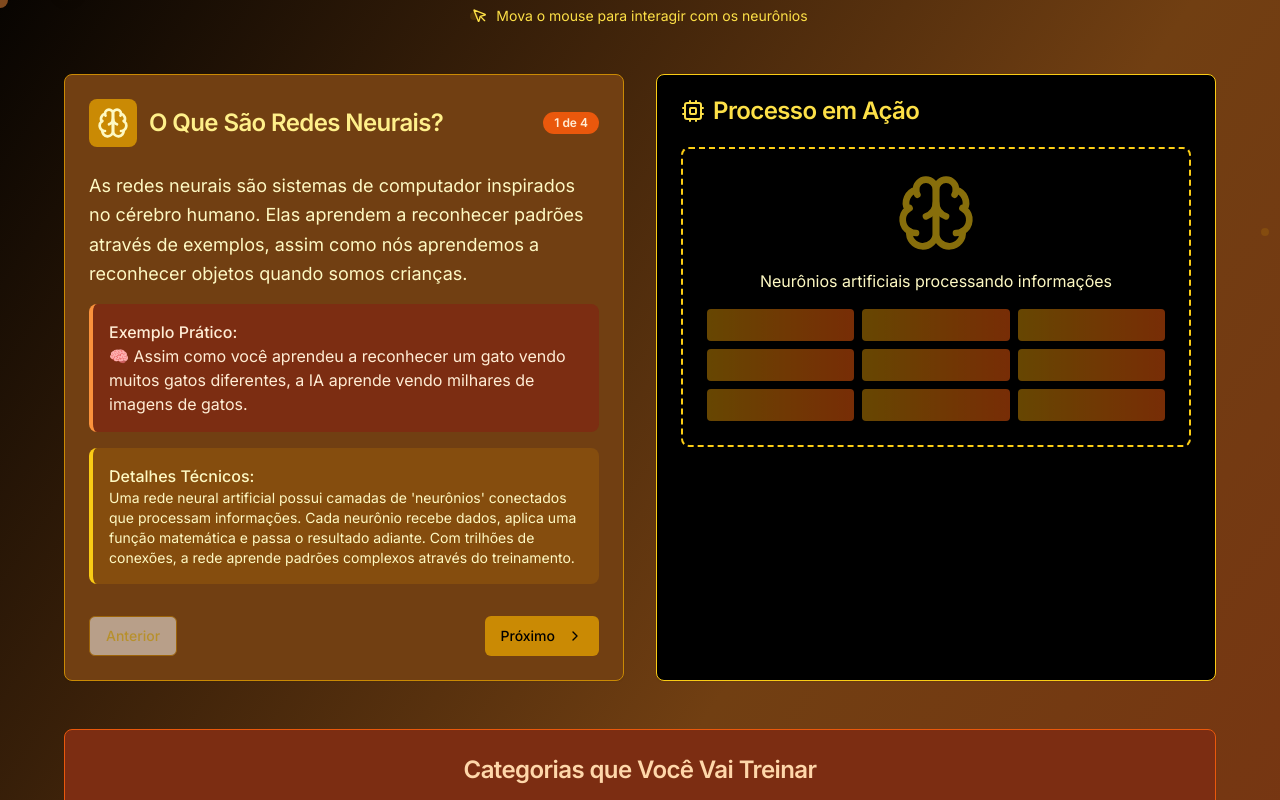
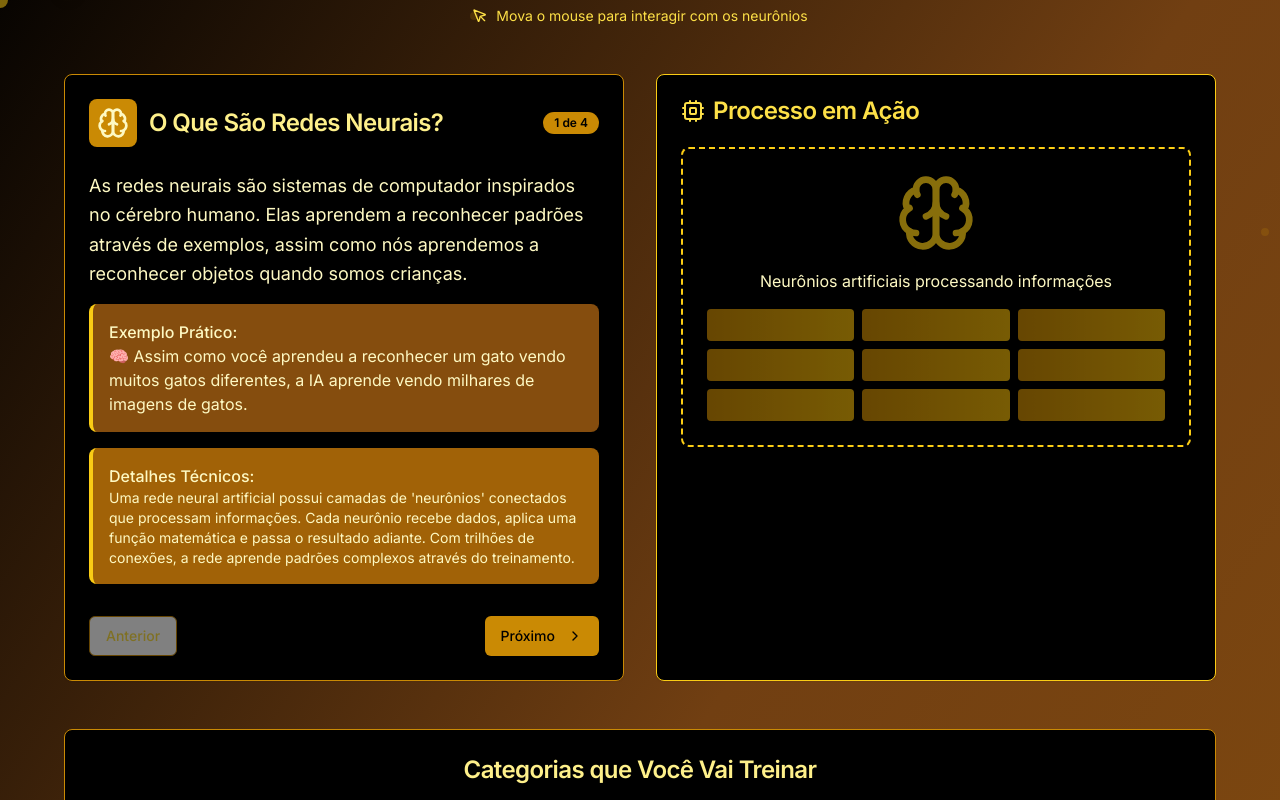
Before and after one commit to LucaslcZ100/Reconhecimento-de-imagens-com-Redes-Neurais, a React (Vite) app: page / in a window 1280 px wide. Both pictures are taken after a click on the button "🚀 Iniciar Experiência". Shown: the part 126-926 px from the top of the page. Built offline with nearby package versions, Linux system fonts and the light colour scheme.

Commit message:
Refactor: Improve "Como funciona" section aesthetics
Update the "Como funciona o reconhecimento de imagens" section's visual style to match the overall design changes.

```diff
--- a/src/components/ProjectIntroduction.tsx
+++ b/src/components/ProjectIntroduction.tsx
@@ -82,7 +82,7 @@ const ProjectIntroduction = ({ onStartGame }: ProjectIntroductionProps) => {
     {
       name: "Seres Vivos",
       shape: "circle",
-      color: "bg-green-600",
+      color: "bg-yellow-600",
       examples: ["🐱 Gato", "🐶 Cachorro", "👤 Pessoa", "🐵 Macaco", "🐴 Cavalo"],
       features: "Formas orgânicas, olhos, movimento natural, características biológicas",
       aiPerspective: "A IA identifica padrões como simetria facial, presença de olhos, texturas orgânicas e proporções típicas de seres vivos."
@@ -90,7 +90,7 @@ const ProjectIntroduction = ({ onStartGame }: ProjectIntroductionProps) => {
     {
       name: "Objetos Manufaturados",
       shape: "rectangle",
-      color: "bg-blue-600",
+      color: "bg-yellow-600",
       examples: ["🚗 Carro", "📱 Telefone", "🏠 Casa", "💻 Computador", "📚 Livro"],
       features: "Linhas retas, geometria regular, bordas definidas, materiais artificiais",
       aiPerspective: "A IA detecta padrões geométricos regulares, superfícies lisas, ângulos de 90 graus e estruturas simétricas criadas pelo homem."
@@ -98,7 +98,7 @@ const ProjectIntroduction = ({ onStartGame }: ProjectIntroductionProps) => {
     {
       name: "Elementos Naturais",
       shape: "triangle",
-      color: "bg-purple-600",
+      color: "bg-yellow-600",
       examples: ["🏔️ Montanha", "🌲 Árvore", "🌸 Flor", "🍃 Folha", "⛰️ Paisagem"],
       features: "Formas irregulares, texturas naturais, assimetria, crescimento orgânico",
       aiPerspective: "A IA reconhece padrões fractais, texturas irregulares, assimetria natural e estruturas que seguem leis de crescimento orgânico."
@@ -121,7 +121,7 @@ const ProjectIntroduction = ({ onStartGame }: ProjectIntroductionProps) => {
     <div
       ref={containerRef}
       onMouseMove={handleMouseMove}
-      className="min-h-screen p-6 bg-gradient-to-br from-black via-yellow-900 to-orange-900 relative overflow-hidden"
+      className="min-h-screen p-6 bg-gradient-to-br from-black via-yellow-900 to-yellow-800 relative overflow-hidden"
     >
       {/* Background interativo */}
       {neurons.map((neuron) => (
@@ -141,7 +141,7 @@ const ProjectIntroduction = ({ onStartGame }: ProjectIntroductionProps) => {
 
       {/* Cursor seguidor */}
       <div
-        className="absolute w-4 h-4 bg-orange-400 rounded-full opacity-40 pointer-events-none animate-pulse"
+        className="absolute w-4 h-4 bg-yellow-400 rounded-full opacity-40 pointer-events-none animate-pulse"
         style={{
           left: `${mousePosition.x}%`,
           top: `${mousePosition.y}%`,
@@ -153,7 +153,7 @@ const ProjectIntroduction = ({ onStartGame }: ProjectIntroductionProps) => {
       <div className="max-w-6xl mx-auto relative z-10">
         {/* Header */}
         <div className="text-center mb-12">
-          <h1 className="text-5xl font-bold mb-4 bg-gradient-to-r from-yellow-400 to-orange-400 bg-clip-text text-transparent">
+          <h1 className="text-5xl font-bold mb-4 bg-gradient-to-r from-yellow-400 to-yellow-300 bg-clip-text text-transparent">
             Como Funciona o Reconhecimento de Imagens?
           </h1>
           <p className="text-xl text-yellow-200">
@@ -167,7 +167,7 @@ const ProjectIntroduction = ({ onStartGame }: ProjectIntroductionProps) => {
 
         {/* Passo a passo interativo */}
         <div className="grid lg:grid-cols-2 gap-8 mb-12">
-          <Card className="h-fit bg-yellow-900 border-yellow-600 text-yellow-100">
+          <Card className="h-fit bg-black border-yellow-600 text-yellow-100">
             <CardHeader>
               <div className="flex items-center justify-between">
                 <div className="flex items-center gap-3">
@@ -178,7 +178,7 @@ const ProjectIntroduction = ({ onStartGame }: ProjectIntroductionProps) => {
                     {steps[currentStep].title}
                   </CardTitle>
                 </div>
-                <Badge className="bg-orange-600 text-orange-100">
+                <Badge className="bg-yellow-600 text-black">
                   {currentStep + 1} de {steps.length}
                 </Badge>
               </div>
@@ -188,12 +188,12 @@ const ProjectIntroduction = ({ onStartGame }: ProjectIntroductionProps) => {
                 {steps[currentStep].content}
               </p>
 
-              <div className="p-4 rounded-lg border-l-4 bg-orange-900 border-orange-400 text-orange-100">
+              <div className="p-4 rounded-lg border-l-4 bg-yellow-800 border-yellow-400 text-yellow-100">
                 <p className="font-medium">Exemplo Prático:</p>
                 <p>{steps[currentStep].example}</p>
               </div>
 
-              <div className="p-4 rounded-lg border-l-4 bg-yellow-800 border-yellow-400 text-yellow-100">
+              <div className="p-4 rounded-lg border-l-4 bg-yellow-700 border-yellow-400 text-yellow-100">
                 <p className="font-medium">Detalhes Técnicos:</p>
                 <p className="text-sm">{steps[currentStep].details}</p>
               </div>
@@ -238,7 +238,7 @@ const ProjectIntroduction = ({ onStartGame }: ProjectIntroductionProps) => {
                         {Array.from({ length: 9 }).map((_, i) => (
                           <div
                             key={i}
-                            className="h-8 bg-gradient-to-r from-yellow-600 to-orange-600 rounded"
+                            className="h-8 bg-gradient-to-r from-yellow-600 to-yellow-500 rounded"
                             style={{
                               animationDelay: `${i * 0.2}s`,
                               animation: 'pulse 2s infinite'
@@ -251,7 +251,7 @@ const ProjectIntroduction = ({ onStartGame }: ProjectIntroductionProps) => {
                   {currentStep === 1 && (
                     <div>
                       <div className="text-center mb-4">
-                        <Eye className="h-16 w-16 mx-auto text-orange-400" />
+                        <Eye className="h-16 w-16 mx-auto text-yellow-400" />
                         <p className="text-sm">Matriz de Pixels RGB</p>
                       </div>
                       <div className="grid grid-cols-6 gap-1">
@@ -280,7 +280,7 @@ const ProjectIntroduction = ({ onStartGame }: ProjectIntroductionProps) => {
                           </Badge>
                           <div className="flex-1 h-3 bg-gray-800 rounded-full overflow-hidden">
                             <div
-                              className="h-full bg-gradient-to-r from-yellow-400 to-orange-400 animate-pulse"
+                              className="h-full bg-gradient-to-r from-yellow-400 to-yellow-500 animate-pulse"
                               style={{
                                 width: `${(i + 1) * 25}%`,
                                 animationDelay: `${i * 0.5}s`
@@ -294,7 +294,7 @@ const ProjectIntroduction = ({ onStartGame }: ProjectIntroductionProps) => {
                   )}
                   {currentStep === 3 && (
                     <div className="text-center space-y-4">
-                      <Target className="h-20 w-20 mx-auto mb-4 animate-bounce text-orange-400" />
+                      <Target className="h-20 w-20 mx-auto mb-4 animate-bounce text-yellow-400" />
                       <div className="space-y-2">
                         <p className="text-lg font-semibold">Decisão: 🐱 GATO</p>
                         <div className="space-y-1">
@@ -321,9 +321,9 @@ const ProjectIntroduction = ({ onStartGame }: ProjectIntroductionProps) => {
         </div>
 
         {/* Categorias do jogo */}
-        <Card className="mb-8 bg-orange-900 border-orange-600">
+        <Card className="mb-8 bg-black border-yellow-600">
           <CardHeader>
-            <CardTitle className="text-center text-2xl text-orange-200">
+            <CardTitle className="text-center text-2xl text-yellow-200">
               Categorias que Você Vai Treinar
             </CardTitle>
           </CardHeader>
@@ -332,10 +332,10 @@ const ProjectIntroduction = ({ onStartGame }: ProjectIntroductionProps) => {
               {categories.map((category) => (
                 <div
                   key={category.name}
-                  className="p-6 rounded-lg border-2 transition-all duration-300 hover:scale-105 bg-yellow-800 border-yellow-600 hover:border-yellow-400"
+                  className="p-6 rounded-lg border-2 transition-all duration-300 hover:scale-105 bg-black border-yellow-600 hover:border-yellow-400"
                 >
                   <div className="text-center space-y-4">
-                    <div className={`w-16 h-16 mx-auto rounded-lg ${category.color} flex items-center justify-center text-white text-2xl font-bold`}>
+                    <div className={`w-16 h-16 mx-auto rounded-lg ${category.color} flex items-center justify-center text-black text-2xl font-bold`}>
                       {category.shape === 'circle' && '●'}
                       {category.shape === 'rectangle' && '■'}
                       {category.shape === 'triangle' && '▲'}
@@ -357,7 +357,7 @@ const ProjectIntroduction = ({ onStartGame }: ProjectIntroductionProps) => {
                     <p className="text-sm text-yellow-300">
                       {category.features}
                     </p>
-                    <div className="text-xs text-orange-200 bg-orange-800 p-2 rounded">
+                    <div className="text-xs text-yellow-200 bg-yellow-800 p-2 rounded">
                       <strong>Perspectiva da IA:</strong> {category.aiPerspective}
                     </div>
                   </div>
@@ -377,17 +377,17 @@ const ProjectIntroduction = ({ onStartGame }: ProjectIntroductionProps) => {
           <CardContent className="text-yellow-100 space-y-4">
             <div className="grid md:grid-cols-2 gap-6">
               <div className="space-y-3">
-                <h4 className="font-semibold text-orange-400">1. Dataset de Treinamento</h4>
+                <h4 className="font-semibold text-yellow-400">1. Dataset de Treinamento</h4>
                 <p className="text-sm">A IA precisa ver milhares (ou milhões) de imagens etiquetadas. Por exemplo: 10.000 fotos de gatos com a etiqueta "gato".</p>
 
-                <h4 className="font-semibold text-orange-400">2. Processo de Aprendizado</h4>
+                <h4 className="font-semibold text-yellow-400">2. Processo de Aprendizado</h4>
                 <p className="text-sm">A rede faz palpites iniciais (geralmente errados), compara com a resposta certa e ajusta seus "pesos" neurais para melhorar.</p>
               </div>
               <div className="space-y-3">
-                <h4 className="font-semibold text-orange-400">3. Validação e Teste</h4>
+                <h4 className="font-semibold text-yellow-400">3. Validação e Teste</h4>
                 <p className="text-sm">Após o treinamento, a IA é testada com imagens que nunca viu antes para verificar se realmente aprendeu os padrões.</p>
 
-                <h4 className="font-semibold text-orange-400">4. Melhoria Contínua</h4>
+                <h4 className="font-semibold text-yellow-400">4. Melhoria Contínua</h4>
                 <p className="text-sm">Quanto mais dados de qualidade a IA recebe, melhor ela fica em reconhecer novos padrões e situações.</p>
               </div>
             </div>
@@ -399,7 +399,7 @@ const ProjectIntroduction = ({ onStartGame }: ProjectIntroductionProps) => {
           <Button
             onClick={onStartGame}
             size="lg"
-            className="text-xl px-12 py-6 font-bold transition-all duration-300 hover:scale-105 bg-gradient-to-r from-yellow-500 to-orange-500 hover:from-yellow-400 hover:to-orange-400 text-black shadow-lg shadow-yellow-500/25"
+            className="text-xl px-12 py-6 font-bold transition-all duration-300 hover:scale-105 bg-gradient-to-r from-yellow-500 to-yellow-400 hover:from-yellow-400 hover:to-yellow-300 text-black shadow-lg shadow-yellow-500/25"
           >
             🚀 Iniciar Simulação de IA
             <ArrowRight className="h-6 w-6 ml-2" />
```
